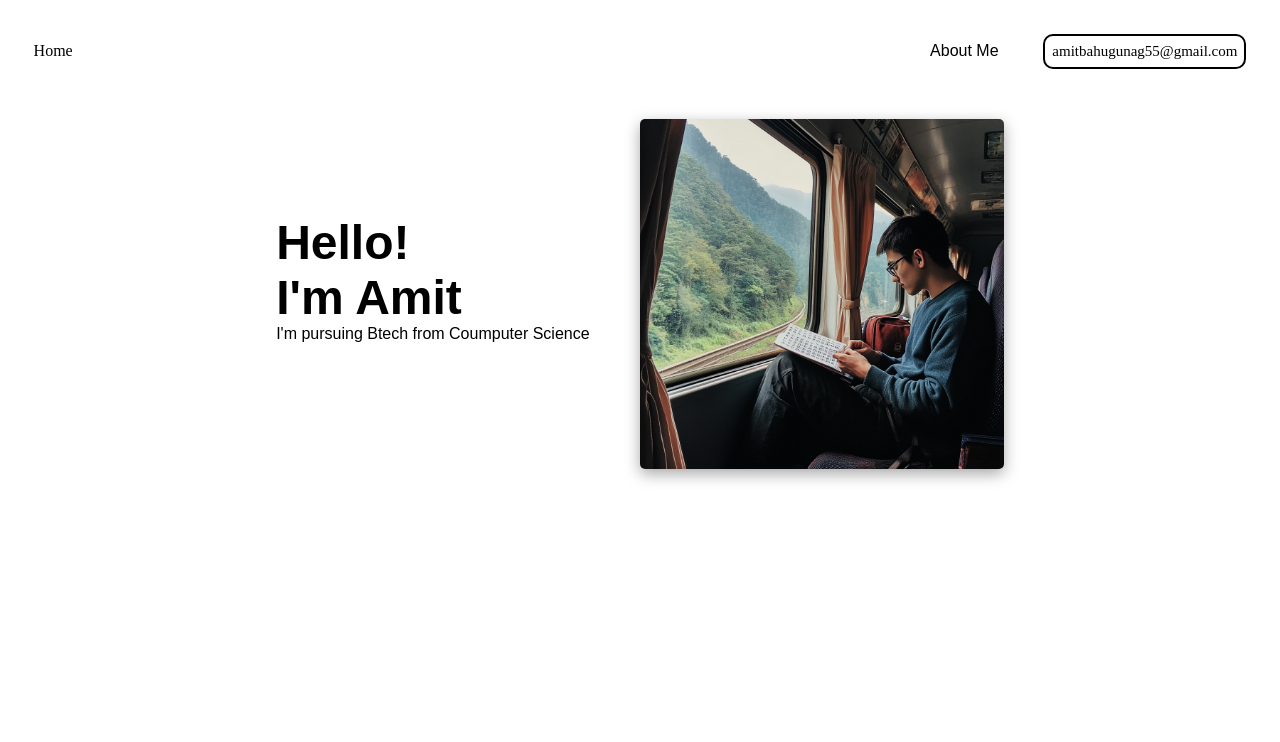
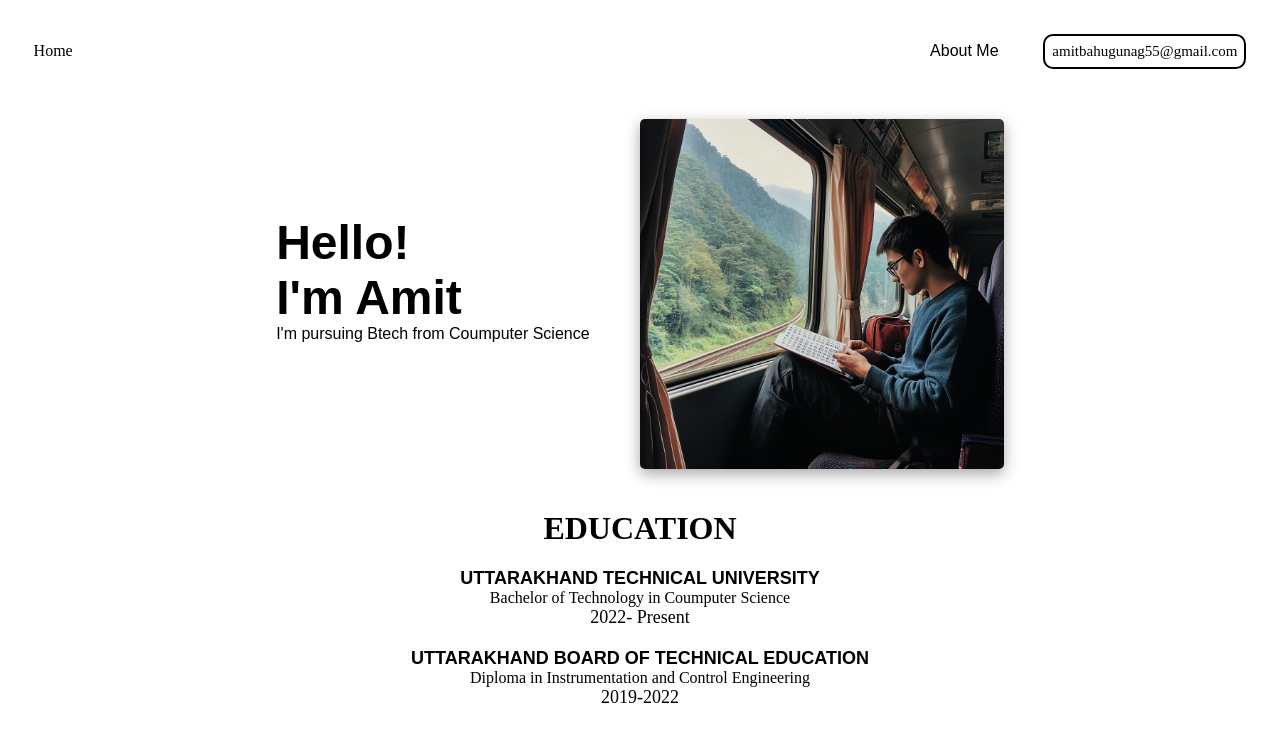
Before and after one commit to bahuguna200125/amitwebsite, a plain HTML site: page index.html in a window 1280 px wide. Drawn offline with Linux system fonts and the light colour scheme.

Commit message:
education info

```diff
--- a/assets/css/index.css
+++ b/assets/css/index.css
@@ -3,13 +3,11 @@
     margin-bottom: 0;
     font-weight: bolder;
 }
-
 #h2 {
     font-size: 48px;
     margin: 0;
     font-weight: bolder;
 }
-
 .email {
     border: 2px solid;
     border-radius: 10px;
@@ -17,15 +15,12 @@
     width: fit-content;
     padding: 7px;
     font-size: 15px;
-
 }
-
 .header {
     display: flex;
     justify-content: space-between;
     align-items: center;
 }
-
 .about {
     margin-left: 67%;
     font-family: sans-serif;
@@ -40,7 +35,6 @@ body{
     width: 60%;
     margin: 0 auto;
     padding: 20px;
-
 }
 .image{
     box-shadow: rgba(0, 0, 0, 0.35) 0px 5px 15px;
@@ -57,3 +51,28 @@ body{
     font-family:sans-serif;
     width: 100%;
 }
+.heading {
+    text-align: center;
+}
+.board{
+    font-size: large;
+    font-family: sans-serif;
+    font-weight: bold;
+    margin-top: 20px;
+}
+.course{
+    flex-direction: row;
+    justify-content: space-between;
+
+}
+.data{
+font-size:unset ;
+}
+.year{
+    font-weight: 200px;
+    font-size: large;
+    font-weight: 300;
+}
+.education{
+text-align: center;
+}
--- a/index.html
+++ b/index.html
@@ -1,5 +1,6 @@
 <!DOCTYPE html>
 <html lang="en">
+
 <head>
     <meta charset="UTF-8">
     <meta name="viewport" content="width=device-width, initial-scale=1.0">
@@ -7,6 +8,7 @@
     <link rel="stylesheet" type="text/css" href="assets/css/index.css">
 
 </head>
+
 <body>
     <div class="header">
         <div class="home">Home</div>
@@ -21,5 +23,24 @@
         </div>
         <div class="image"></div>
     </div>
+    <div class="education">
+        <h1 class="heading">EDUCATION</h1>
+        <div class="board">UTTARAKHAND TECHNICAL UNIVERSITY</div>
+        <div class="course">
+            <div class="data">Bachelor of Technology in Coumputer Science</div>
+            <div class="year">2022- Present</div>
+            <div class="board">UTTARAKHAND BOARD OF TECHNICAL EDUCATION</div>
+            <div class="course">
+                <div class="data">Diploma in Instrumentation and Control Engineering</div>
+                <div class="year">2019-2022</div>
+            </div>
+        </div>
+    </div>
+
+
+
+
+
 </body>
+
 </html>
```
Lines whose indentation alone changed are shown as unchanged.
